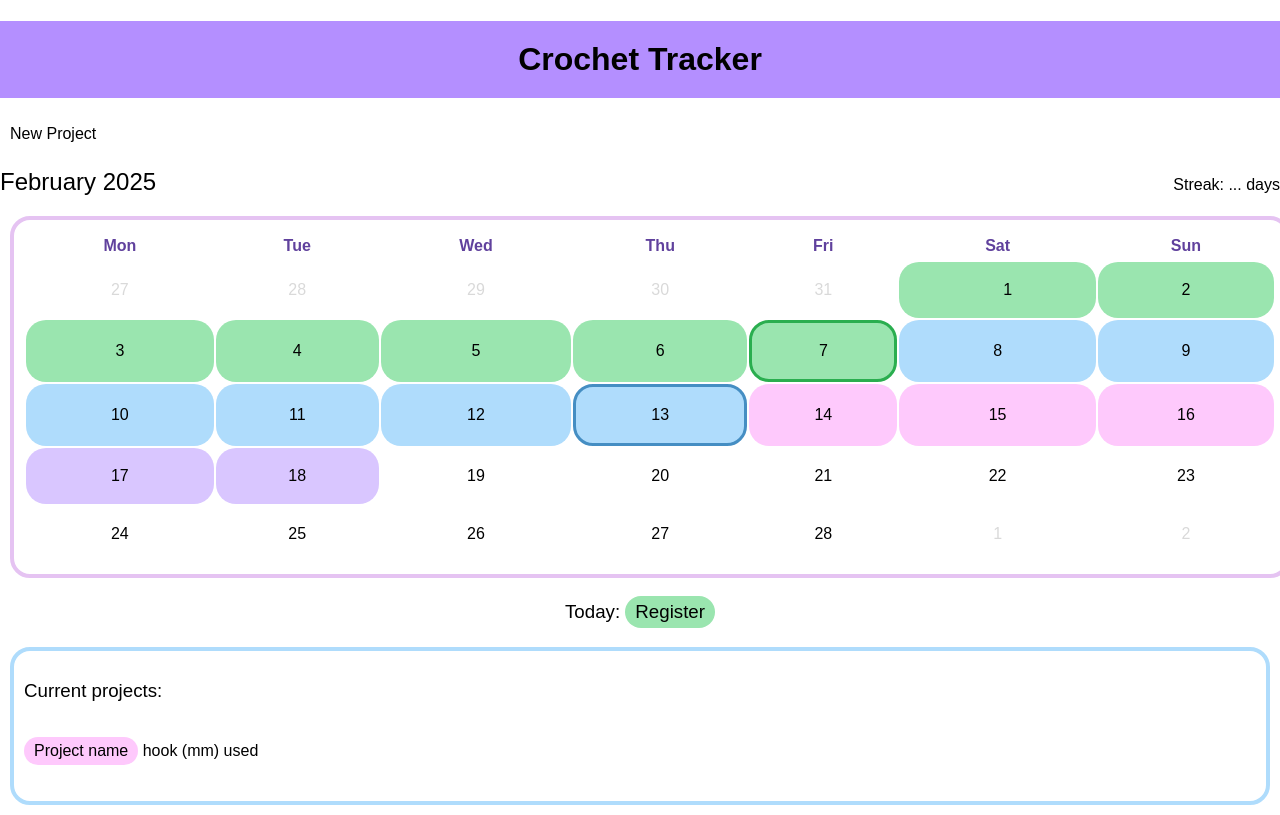
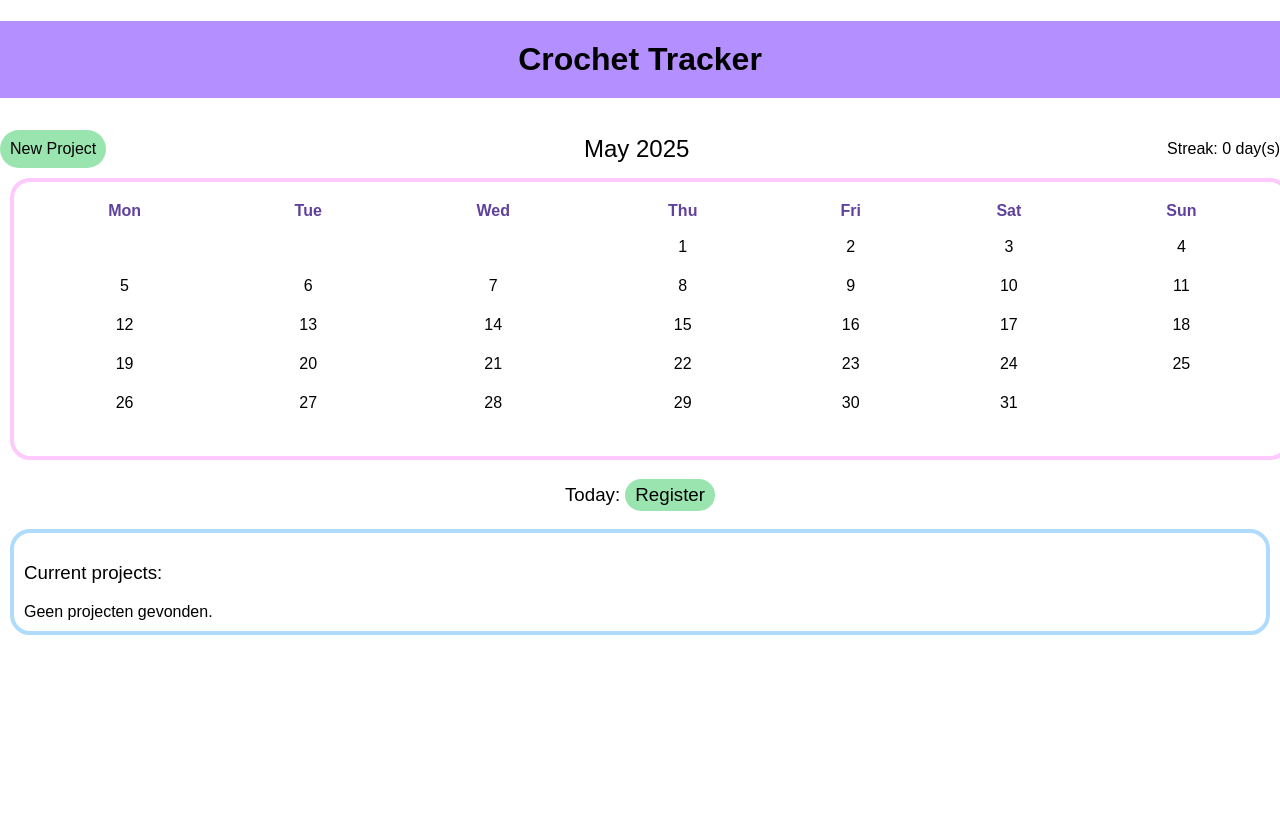
Before and after one commit to ZitaVH/1xd-daily-tracker-ZitaVanHerck, a plain HTML site: page index.html in a window 1280 px wide. Drawn offline with Linux system fonts and the light colour scheme.

Commit message:
feat: finished js

```diff
--- a/css/index.css
+++ b/css/index.css
@@ -1,6 +1,6 @@
 body {
     font-family: Arial, Helvetica, sans-serif;
-    margin: 0;
+    margin: 0px;
 }
 
 h1 {
@@ -11,18 +11,20 @@ h1 {
 
 .header_info {
     display: flex;
-    align-items: baseline;
-    justify-content: space-between;
-    max-width: 100%;
+    align-items: center;
+    justify-content: flex-start;
+    gap: 10px;
 }
 
 table {
     width: 100%;
     text-align: center;
-    border: 4px solid #E5C3F2;
+    border: 4px solid #fec9fc;
     padding: 10px;
     border-radius: 20px;
     margin: 0px 10px;
+    border-collapse: separate;
+    border-spacing: 5px;
 }
 
 th {
@@ -31,30 +33,47 @@ th {
 }
 
 td {
-    padding: 5px;
+    padding: 8px;
     border-radius: 20px;
+    vertical-align: middle;
+    cursor: default;
+    transition: background-color 0.3s ease;
 }
 
-.other_month {
-    color: #D9D9D9;
+/* Kalenderdatum met log: groene achtergrond */
+td.logged {
+    background-color: #fec9fc; /* lichtgroen */
+    cursor: pointer;
 }
 
 
-td {
-    padding: 8px;
-    height: 40px;
+h2, h3 {
+    font-weight: normal;
 }
 
-h2, h3 {
+#current-date {
+    text-align: center;
+    margin: 15px auto;
     font-weight: normal;
+    font-size: 1.5rem;
+    width: fit-content;
+    display: block;
 }
 
 #register {
     text-align: center;
 }
 
-#register_btn {
+#register_btn, #new_project_btn {
     background-color: #9ae5af;
+}
+
+#new_project_btn {
+    padding: 10px;
+    border-radius: 20px;
+    color: black;
+    text-decoration: none;
+    display: inline-block;
 }
 
 a {
@@ -66,56 +85,12 @@ a {
 }
 
 .current {
-    border: 4px solid #afdcfc; /* Blue border around the entire section */
+    border: 4px solid #afdcfc;
     border-radius: 20px;
     margin: 10px;
     padding: 10px;
 }
 
-.finished {
-    padding: 25px;
-}
-
-.current_project {
-    display: flex;
-    align-items: center;
-    gap: 10px;
-    margin-bottom: 10px;
-}
-
-.finished_project {
-    display: flex;
-    align-items: center;
-    gap: 10px;
-    margin-bottom: 10px;
-}
-
-.current_project img, .finished_project img {
-    border-radius: 5px;
-}
-
-.current_project1 {
+#current_project_link {
     background-color: #fec9fc;
 }
-
-.current_project2 {
-    background-color: #d9c6ff;
-}
-
-.finished_project1 {
-    background-color: #9ae5af;
-}
-
-.finished_project2 {
-    background-color: #afdcfc;
-}
-
-.finished_project1_end {
-    background-color: #9ae5af;
-    border: 3px solid #2AAE4F;
-}
-
-.finished_project2_end {
-    background-color: #afdcfc;
-    border: 3px solid #458EC3;
-}
--- a/detail.html
+++ b/detail.html
@@ -7,7 +7,7 @@
     <link rel="stylesheet" href="./css/detail.css">
 </head>
 <body>
-    <h1>Saturday: 1 February 2025</h1>
+    <h1 id="current-date" ></h1>
 
     <div>
         <label for="dropdown_projects">Select Project:</label>
@@ -34,6 +34,6 @@
         <a class="btn" id="finished_btn" href="#">Save Today</a>
     </div>
 
-    <script src="detail.js"></script>
+    <script src="js/detail.js"></script>
 </body>
 </html>
--- a/index.html
+++ b/index.html
@@ -9,11 +9,10 @@
 <body>
     <h1>Crochet Tracker</h1>
 
+    <div class="header_info">
         <a id="new_project_btn" href="edit.html">New Project</a>
-
-    <div class="header_info">
-        <h2>February 2025</h2>
-        <p>Streak: ... days</p>
+        <h2 id="current-date" ></h2>
+        <p>Streak: <span id="streak-count">0</span> day(s)</p>
     </div>
 
 <table>
@@ -22,25 +21,11 @@
             <th>Mon</th> <th>Tue</th> <th>Wed</th> <th>Thu</th> <th>Fri</th> <th>Sat</th> <th>Sun</th>
         </tr>
     </thead>
-        <tbody>
-            <tr>
-                <td class="other_month">27</td> <td class="other_month">28</td>  <td class="other_month">29</td>  <td class="other_month">30</td>  <td class="other_month">31</td>  <td class="finished_project1"><a href="detail.html"></a>1</td> <td class="finished_project1">2</td>
-            </tr>
-            <tr>
-                <td class="finished_project1">3</td> <td class="finished_project1">4</a></td> <td class="finished_project1">5</td> <td class= "finished_project1" >6</td> <td class="finished_project1_end">7</td> <td class="finished_project2">8</td> <td class="finished_project2">9</td>
-            </tr>
-            <tr>
-                <td class="finished_project2">10</td> <td class="finished_project2">11</td> <td class="finished_project2">12</td> <td class="finished_project2_end">13</td> <td class="current_project1">14</td> <td class="current_project1">15</td> <td class="current_project1">16</td>
-            </tr>
-            <tr>
-                <td class="current_project2">17</td> <td class="current_project2">18</td> <td>19</td> <td>20</td> <td>21</td> <td>22</td> <td>23</td>
-            </tr>
-            <tr>
-                <td>24</td> <td>25</td> <td>26</td> <td>27</td> <td>28</td> <td class="other_month">1</td> <td class="other_month">2</td>
-            </tr>
+    <tbody id="calendar-body">
 
     </tbody>
 </table>
+
 
         <h3 id="register">Today: <a  id="register_btn" href="detail.html">Register</a></h3>
 
@@ -51,9 +36,10 @@
             <div class="current_project">
 
                 <div class="project_info">
-                    <p><a class="current_project1" href="#">Project name</a>  hook (mm) used</p>
+                    <p><a id="current_project_link" href="#">...</a> <span id="current_project_hook">...</span></p>
             </div>
         </div>
-        </div>
+
+       <script src="js/index.js"></script>
     </body>
 </html>
--- /dev/null
+++ b/js/index.js
@@ -0,0 +1,140 @@
+document.addEventListener("DOMContentLoaded", () => {
+    const currentDateEl = document.getElementById("current-date"); // H2 voor maand + jaar titel boven kalender
+    const calendarBody = document.getElementById("calendar-body");
+    const projectsContainer = document.querySelector(".current_project");
+    const streakCountEl = document.getElementById("streak-count");
+
+    let today = new Date();
+    let currentMonth = today.getMonth();
+    let currentYear = today.getFullYear();
+
+    function toDateString(date) {
+        const d = new Date(date);
+        const year = d.getFullYear();
+        const month = (d.getMonth() + 1).toString().padStart(2, '0');
+        const day = d.getDate().toString().padStart(2, '0');
+        return `${year}-${month}-${day}`;
+    }
+
+
+    function renderCalendar(month, year) {
+
+        const options = { year: "numeric", month: "long" };
+        currentDateEl.textContent = new Date(year, month).toLocaleDateString("en-GB", options);
+
+
+        calendarBody.innerHTML = "";
+
+        // Eerste dag van de maand (maandag = 0, zondag = 6)
+        let firstDay = new Date(year, month, 1).getDay();
+        firstDay = (firstDay + 6) % 7;
+
+
+        let daysInMonth = new Date(year, month + 1, 0).getDate();
+
+        // Logs ophalen
+        const logs = JSON.parse(localStorage.getItem("logs")) || [];
+        const loggedDates = new Set(
+            logs
+                .filter(log => {
+                    const d = new Date(log.date);
+                    return d.getMonth() === month && d.getFullYear() === year;
+                })
+                .map(log => toDateString(log.date))
+        );
+
+        let date = 1;
+        for (let i = 0; i < 6; i++) {
+            const row = document.createElement("tr");
+
+            for (let j = 0; j < 7; j++) {
+                const cell = document.createElement("td");
+
+                if (i === 0 && j < firstDay) {
+                    cell.classList.add("other_month");
+                    cell.textContent = "";
+                } else if (date > daysInMonth) {
+                    cell.classList.add("other_month");
+                    cell.textContent = "";
+                } else {
+                    cell.textContent = date;
+
+                    // Check of dag gelogd is en kleur cel
+                    const dateStr = toDateString(new Date(year, month, date));
+                    if (loggedDates.has(dateStr)) {
+                        cell.style.backgroundColor = "#fec9fc";
+                        cell.title = "Je hebt hier gehaakt!";
+                    }
+
+                    date++;
+                }
+
+                row.appendChild(cell);
+            }
+            calendarBody.appendChild(row);
+        }
+    }
+
+    function calculateStreak(logs) {
+        if (!logs.length) return 0;
+
+        const dates = logs
+            .map(log => log.date)
+            .filter((v, i, a) => a.indexOf(v) === i)
+            .sort((a, b) => new Date(b) - new Date(a));
+
+        let streak = 0;
+        let currentDate = new Date();
+        currentDate.setHours(0,0,0,0);
+
+        for (const dateStr of dates) {
+            const logDate = new Date(dateStr);
+            logDate.setHours(0,0,0,0);
+
+            const diffTime = currentDate - logDate;
+            const diffDays = diffTime / (1000 * 60 * 60 * 24);
+
+            if (diffDays === streak) {
+                streak++;
+            } else if (diffDays > streak) {
+                break;
+            }
+        }
+        return streak;
+    }
+
+    renderCalendar(currentMonth, currentYear);
+
+    const savedProjects = JSON.parse(localStorage.getItem("projects")) || [];
+
+    if (savedProjects.length > 0) {
+        projectsContainer.innerHTML = ""; // Reset container
+
+        savedProjects.forEach(project => {
+            const p = document.createElement("p");
+
+            const a = document.createElement("a");
+            a.href = "detail.html";
+            a.textContent = project.name;
+            a.style.backgroundColor = "#fec9fc";
+            a.style.padding = "2px 6px";
+            a.style.borderRadius = "12px";
+            a.style.marginRight = "8px";
+            a.style.textDecoration = "none";
+            a.style.color = "black";
+
+            const span = document.createElement("span");
+            span.textContent = `(Hook size: ${project.hookSize})`;
+
+            p.appendChild(a);
+            p.appendChild(span);
+            projectsContainer.appendChild(p);
+        });
+    } else {
+        projectsContainer.textContent = "Geen projecten gevonden.";
+    }
+
+    const logs = JSON.parse(localStorage.getItem("logs")) || [];
+    const streakCount = calculateStreak(logs);
+    streakCountEl.textContent = streakCount;
+});
```
Also changed, not shown: edit.html (+1 -1 lines), js/detail.js (+45 -7 lines). Lines whose indentation alone changed are shown as unchanged.
